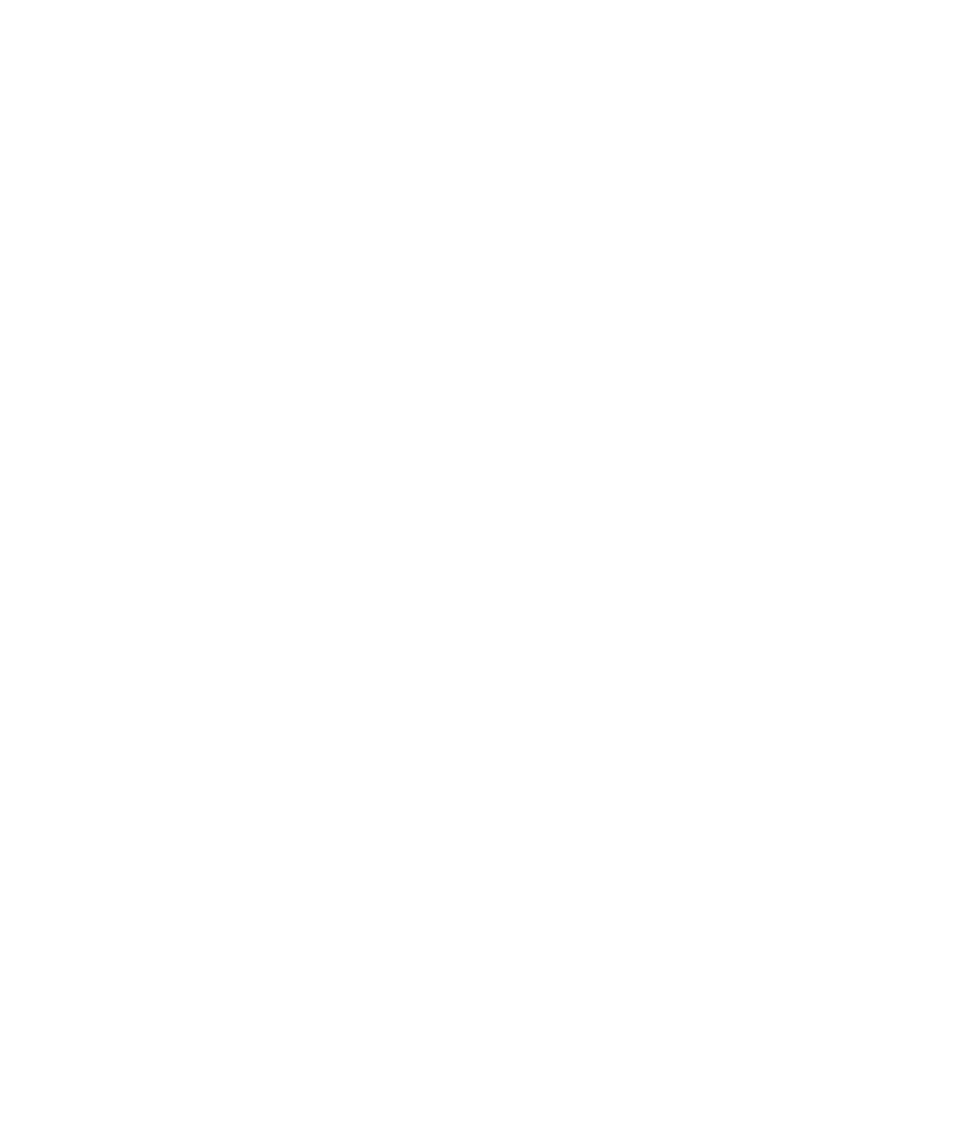
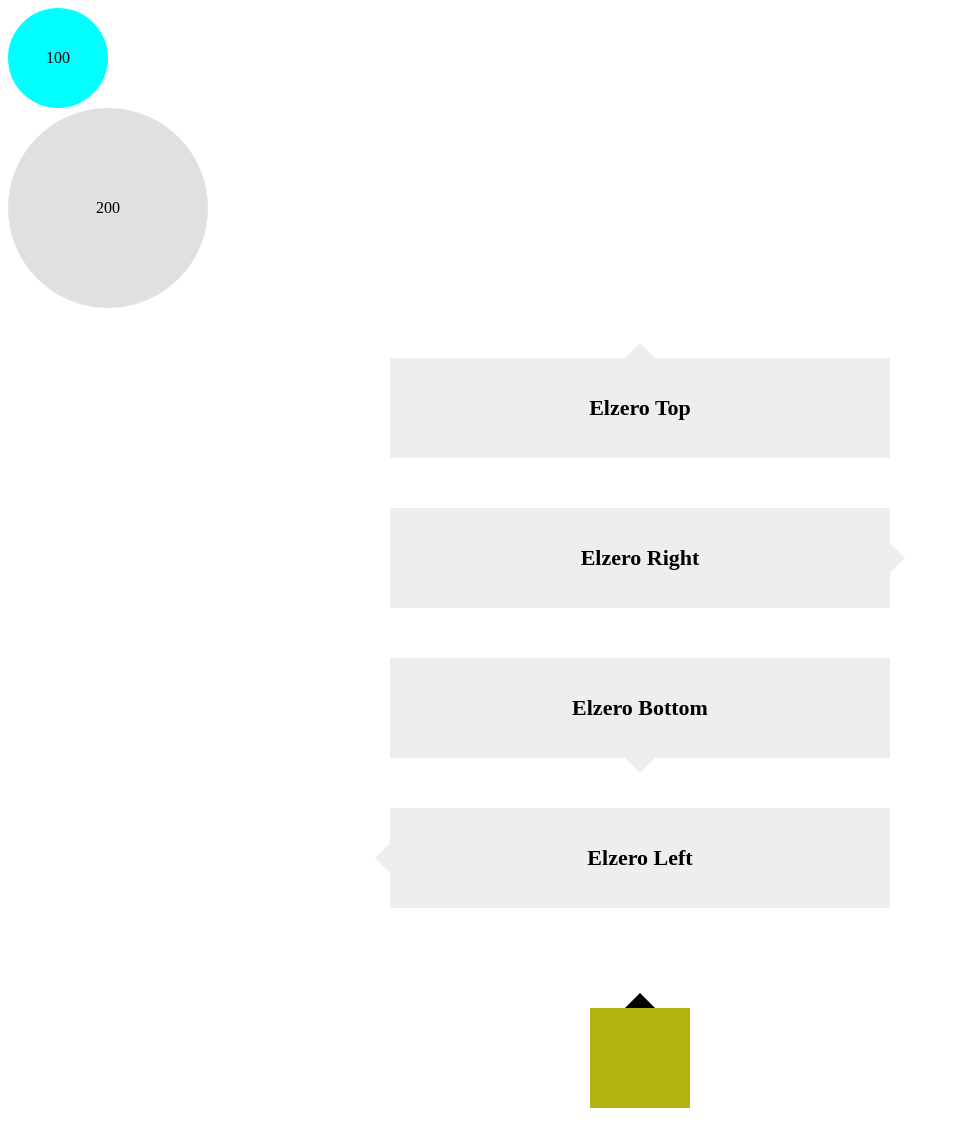
Before and after one commit to AhmadAlakash/Elzero-web-school, a plain HTML site: page CSS_Tasks/Global_Values_86_88/index.html in a window 1280 px wide. Shown: the whole page, without its empty margins (0-959 px from the left). Before the commit the page ends 800 px from the top, so only its background shows below. Drawn offline with Linux system fonts and the light colour scheme; files that its build step writes are made by us from their sources.

Commit message:
completed

```diff
--- a/CSS_Tasks/Global_Values_86_88/css/style.css
+++ b/CSS_Tasks/Global_Values_86_88/css/style.css
@@ -1,3 +1,135 @@
 * {
   box-sizing: border-box;
 }
+
+div::before {
+  content: "";
+  background-color: #eee;
+}
+/*framwork*/
+/*framwork*/
+/*framwork*/
+/*framwork*/
+.center-flex {
+  display: flex;
+  justify-content: center;
+  align-items: center;
+  flex-wrap: wrap;
+}
+.center-position {
+  position: absolute;
+  top: 50%;
+  left: 50%;
+  transform: translate(-50%, -50%);
+  -webkit-transform: translate(-50%, -50%);
+  -moz-transform: translate(-50%, -50%);
+  -ms-transform: translate(-50%, -50%);
+  -o-transform: translate(-50%, -50%);
+}
+.circle-100 {
+  background-color: aqua;
+  width: 100px;
+  height: 100px;
+  border-radius: 50%;
+  -webkit-border-radius: 50%;
+  -moz-border-radius: 50%;
+  -ms-border-radius: 50%;
+  -o-border-radius: 50%;
+}
+.circle-200 {
+  background-color: rgba(0, 0, 0, 0.122);
+  width: 200px;
+  height: 200px;
+  border-radius: 50%;
+  -webkit-border-radius: 50%;
+  -moz-border-radius: 50%;
+  -ms-border-radius: 50%;
+  -o-border-radius: 50%;
+}
+/*-----------------*/
+/*-----------------*/
+/*-----------------*/
+.arrow {
+  background-color: #eee;
+  position: relative;
+  width: 500px;
+  height: 100px;
+  text-align: center;
+  line-height: 100px;
+  margin: 50px auto;
+  font-weight: bold;
+  font-size: 22px;
+}
+.top::after,
+.right::after,
+.bottom::after,
+.left::after {
+  content: "";
+
+  position: absolute;
+
+  border: 15px solid;
+  border-color: transparent;
+}
+.top::after {
+  border-bottom-color: #eee;
+  top: calc(0% - 15px);
+  left: 50%;
+  transform: translate(-50%, -50%);
+  -webkit-transform: translate(-50%, -50%);
+  -moz-transform: translate(-50%, -50%);
+  -ms-transform: translate(-50%, -50%);
+  -o-transform: translate(-50%, -50%);
+}
+.right::after {
+  border-left-color: #eee;
+  top: 50%;
+  left: 100%;
+  transform: translateY(-50%);
+  -webkit-transform: translateY(-50%);
+  -moz-transform: translateY(-50%);
+  -ms-transform: translateY(-50%);
+  -o-transform: translateY(-50%);
+}
+.bottom::after {
+  border-top-color: #eee;
+  top: calc(100% + 15px);
+  left: 50%;
+  transform: translate(-50%, -50%);
+  -webkit-transform: translate(-50%, -50%);
+  -moz-transform: translate(-50%, -50%);
+  -ms-transform: translate(-50%, -50%);
+  -o-transform: translate(-50%, -50%);
+}
+.left::after {
+  border-right-color: #eee;
+  top: 50%;
+  right: calc(100% - 15px);
+  transform: translate(-50%, -50%);
+  -webkit-transform: translate(-50%, -50%);
+  -moz-transform: translate(-50%, -50%);
+  -ms-transform: translate(-50%, -50%);
+  -o-transform: translate(-50%, -50%);
+}
+
+.test {
+  width: 100px;
+  height: 100px;
+  background-color: rgb(179, 179, 15);
+  position: relative;
+  margin: 100px auto;
+}
+.test::after {
+  content: "";
+  position: absolute;
+  border: 15px solid;
+  top: calc(0% - 15px);
+  left: 50%;
+  border-color: transparent;
+  border-bottom-color: black;
+  transform: translate(-50%, -50%);
+  -webkit-transform: translate(-50%, -50%);
+  -moz-transform: translate(-50%, -50%);
+  -ms-transform: translate(-50%, -50%);
+  -o-transform: translate(-50%, -50%);
+}
--- a/CSS_Tasks/Global_Values_86_88/index.html
+++ b/CSS_Tasks/Global_Values_86_88/index.html
@@ -5,9 +5,14 @@
     <meta name="viewport" content="width=device-width, initial-scale=1.0" />
     <title>Document</title>
     <link rel="stylesheet" href="css/style.css" />
-    <link rel="stylesheet" href="css/print.css" media="print" />
   </head>
-<body>
-
-</body>
+  <body>
+    <div class="circle-100 center-flex">100</div>
+    <div class="circle-200 center-flex">200</div>
+    <div class="arrow top">Elzero Top</div>
+    <div class="arrow right">Elzero Right</div>
+    <div class="arrow bottom">Elzero Bottom</div>
+    <div class="arrow left">Elzero Left</div>
+    <div class="test"></div>
+  </body>
 </html>
```
